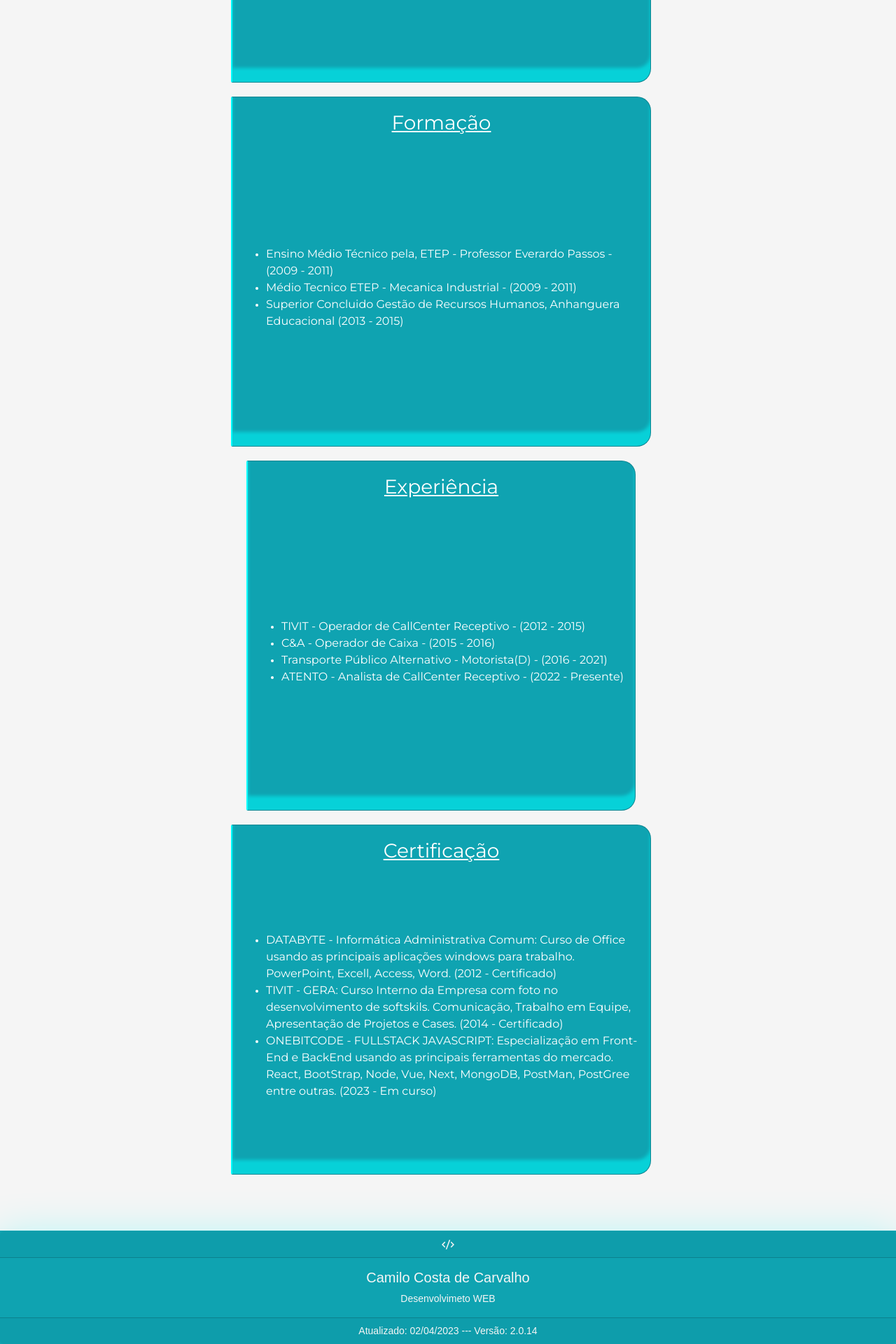
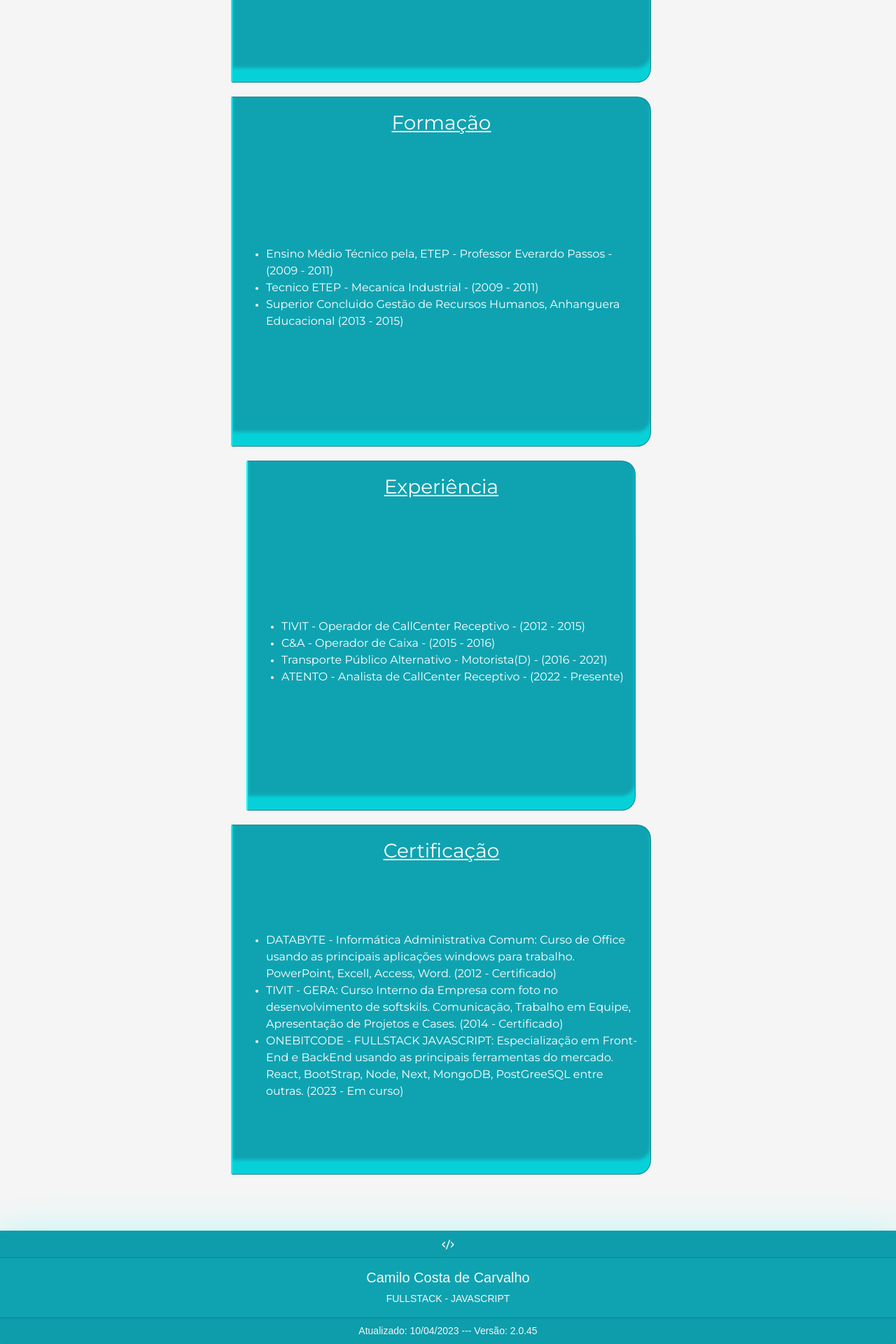
Before and after one commit to CamiloCCarvalho/portifolio-v2, a React (Vite) app: page /about in a window 1280 px wide. Shown: the part 502-2422 px from the top of the page at 70% size. Built offline with nearby package versions, Linux system fonts and the light colour scheme.

Commit message:
Commit Att

```diff
--- a/src/components/about/index.tsx
+++ b/src/components/about/index.tsx
@@ -22,7 +22,7 @@ const AboutPage = () => {
                             <Text className="card-text">Ensino Médio Técnico pela, ETEP - Professor Everardo Passos - (2009 - 2011)</Text>
                         </li>
                         <li>
-                            <Text className="card-text">Médio Tecnico ETEP - Mecanica Industrial - (2009 - 2011)</Text>
+                            <Text className="card-text">Tecnico ETEP - Mecanica Industrial - (2009 - 2011)</Text>
                         </li>
                         <li>
                             <Text className="card-text">Superior Concluido Gestão de Recursos Humanos, Anhanguera Educacional (2013 - 2015)</Text>
@@ -64,7 +64,7 @@ const AboutPage = () => {
                             <Text className="card-text">TIVIT - GERA: Curso Interno da Empresa com foto no desenvolvimento de softskils. Comunicação, Trabalho em Equipe, Apresentação de Projetos e Cases. (2014 - Certificado)</Text>
                         </li>
                         <li>
-                            <Text className="card-text">ONEBITCODE - FULLSTACK JAVASCRIPT: Especialização em Front-End e BackEnd usando as principais ferramentas do mercado. React, BootStrap, Node, Vue, Next, MongoDB, PostMan, PostGree entre outras. (2023 - Em curso)</Text>
+                            <Text className="card-text">ONEBITCODE - FULLSTACK JAVASCRIPT: Especialização em Front-End e BackEnd usando as principais ferramentas do mercado. React, BootStrap, Node, Next, MongoDB, PostGreeSQL entre outras. (2023 - Em curso)</Text>
                         </li>
                     </ul>
                 </TextBox>
--- a/src/shared/Footer/index.tsx
+++ b/src/shared/Footer/index.tsx
@@ -16,11 +16,11 @@ const Footer:React.FC = () => {
 
                 <div className="card-body">
                     <h5 className="card-title">Camilo Costa de Carvalho</h5>
-                    <p className="card-text">Desenvolvimeto WEB</p>
+                    <p className="card-text">FULLSTACK - JAVASCRIPT</p>
                 </div>
 
                 <div className="card-footer">
-                   Atualizado: 02/04/2023 ---  Versão: 2.0.14
+                   Atualizado: 10/04/2023 ---  Versão: 2.0.45
                 </div>
             </FooterBox>
     )
```
